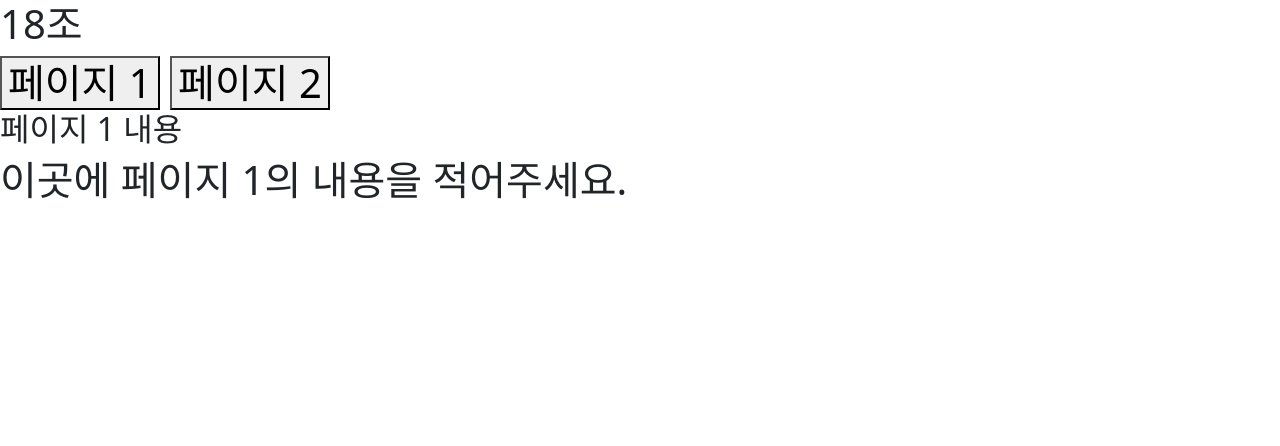
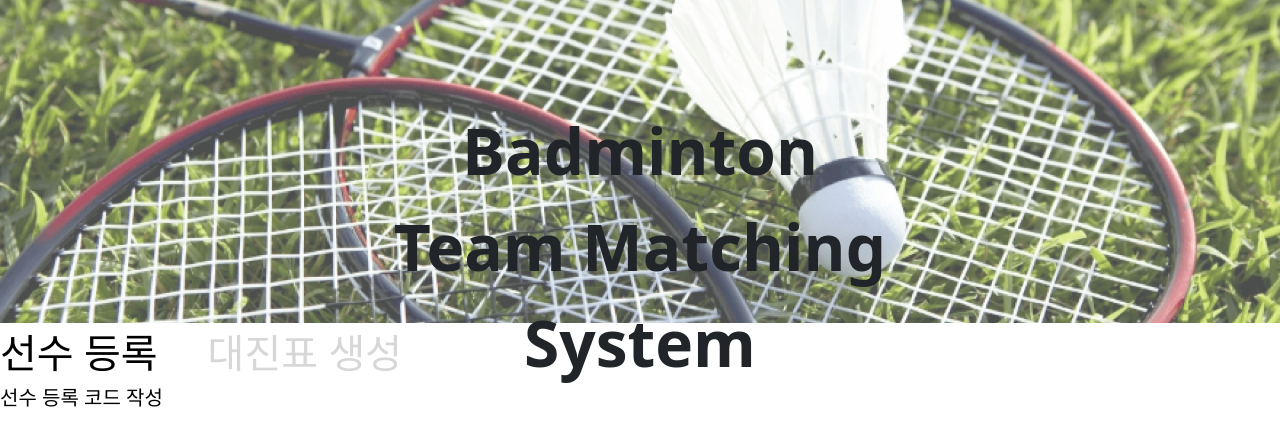
Before and after one commit to energizo18/badminton-team-matching-system, a plain HTML site: page index.html in a window 1280 px wide. Drawn offline with nearby package versions, Linux system fonts and the light colour scheme.

Commit message:
main 화면

```diff
--- a/index.html
+++ b/index.html
@@ -8,19 +8,17 @@
   <link href="https://cdn.jsdelivr.net/npm/bootstrap@5.0.2/dist/css/bootstrap.min.css" rel="stylesheet"
     integrity="sha384-EVSTQN3/azprG1Anm3QDgpJLIm9Nao0Yz1ztcQTwFspd3yD65VohhpuuCOmLASjC" crossorigin="anonymous">
   <script src="https://ajax.googleapis.com/ajax/libs/jquery/3.5.1/jquery.min.js"></script>
-  <style>
-    .hidden {
-      display: none;
-    }
-  </style>
+</head>
 
+
+
+<!-- [SCRIPT] -->
 <script type="module">
   // Firebase SDK 라이브러리 가져오기
   import { initializeApp } from "https://www.gstatic.com/firebasejs/9.22.0/firebase-app.js";
   import { getFirestore } from "https://www.gstatic.com/firebasejs/9.22.0/firebase-firestore.js";
   import { collection, addDoc } from "https://www.gstatic.com/firebasejs/9.22.0/firebase-firestore.js";
   import { getDocs } from "https://www.gstatic.com/firebasejs/9.22.0/firebase-firestore.js";
-
 
   // Firebase 구성 정보 설정
   // For Firebase JS SDK v7.20.0 and later, measurementId is optional
@@ -34,41 +32,121 @@
     measurementId: "G-QVXHW5Z12S"
   };
 
-
   // Firebase 인스턴스 초기화
   const app = initializeApp(firebaseConfig);
   const db = getFirestore(app);
+
+
+  $("#btnPage1").click(function () {
+    $("#page2").hide();
+    $("#page1").show();
+    $("#btnPage1").css("color", "#000000");
+    $("#btnPage2").css("color", "#D7D7D7");
+  })
+
+  $("#btnPage2").click(function () {
+    $("#page1").hide();
+    $("#page2").show();
+    $("#btnPage1").css("color", "#D7D7D7");
+    $("#btnPage2").css("color", "#000000");
+  })
+
+
 </script>
 
 
-</head>
+
+<!-- [CSS] -->
+<style>
+  body {
+    max-width: 1920px;
+    margin: 0 auto;
+    font-size: 0px;
+  }
+
+  .inner {
+    max-width: 1550px;
+    width: 100%;
+    margin: 0 auto;
+  }
+  .header .header-img {
+    position: relative;
+  }
+
+  .header .header-img img{
+    max-width: 1920px;
+    width: 100%;
+    opacity: 0.7;
+  }
+
+  .header .header-img .h-text-wrapper {
+    display: flex;
+    position: absolute;
+    top: 32%;
+    left: 50%;
+    transform: translateX(-50%);
+    flex-direction: column;
+    align-items: center;
+  }
+
+  .header .header-img .h-text-wrapper p{
+    font-size: 64px;
+    font-weight: 800;
+    text-align: center;
+  }
+  .button-wrapper {
+    display: flex;
+  }
+
+  .button-wrapper .button {
+    display: inline-block;
+    cursor: pointer;
+    font-size: 40px;
+  }
+
+  .button-wrapper #btnPage1 {
+    font-size: 40px;
+    color: #000000;
+    margin-right: 50px;
+  }
+
+  .button-wrapper #btnPage2 {
+    font-size: 40px;
+    color: #D7D7D7;
+  }
+
+  #page1 {
+    display: block;
+  }
+
+  #page2 {
+    display: none;
+  }
+
+</style>
 
 <body>
-  <h1>18조<h1>
-      <button id="btnPage1">페이지 1</button>
-      <button id="btnPage2">페이지 2</button>
+      <div class="header">
+        <div class="header-img">
+          <img src="./img/00_header.png">
+          <div class="h-text-wrapper">
+            <p>Badminton</br>Team Matching System</p>
+          </div>
+        </div>
 
-      <section id="page1">
-        <h2>페이지 1 내용</h2>
-        <p>이곳에 페이지 1의 내용을 적어주세요.</p>
-      </section>
+        <div class="button-wrapper">
+          <div class="button" id="btnPage1">선수 등록</div>
+          <div class="button" id="btnPage2">대진표 생성</div>
+        </div>
+      </div>
 
-      <section id="page2" class="hidden">
-        <h2>페이지 2 내용</h2>
-        <p>이곳에 페이지 2의 내용을 적어주세요.</p>
-      </section>
+      <div id="page1" style="font-size: 20px; color: #000000;">
+        선수 등록 코드 작성
+      </div>
 
-      <script>
-        document.getElementById("btnPage1").addEventListener("click", function () {
-          document.getElementById("page1").classList.remove("hidden");
-          document.getElementById("page2").classList.add("hidden");
-        });
-
-        document.getElementById("btnPage2").addEventListener("click", function () {
-          document.getElementById("page1").classList.add("hidden");
-          document.getElementById("page2").classList.remove("hidden");
-        });
-      </script>
+      <div id="page2" style="font-size: 20px; color: #000000;">
+        대진표 생성 코드 작성
+      </div>
 </body>
 
 </html>
```
Also changed, not shown: img/00_header.png (added), 1 other file. Lines whose indentation alone changed are shown as unchanged.
